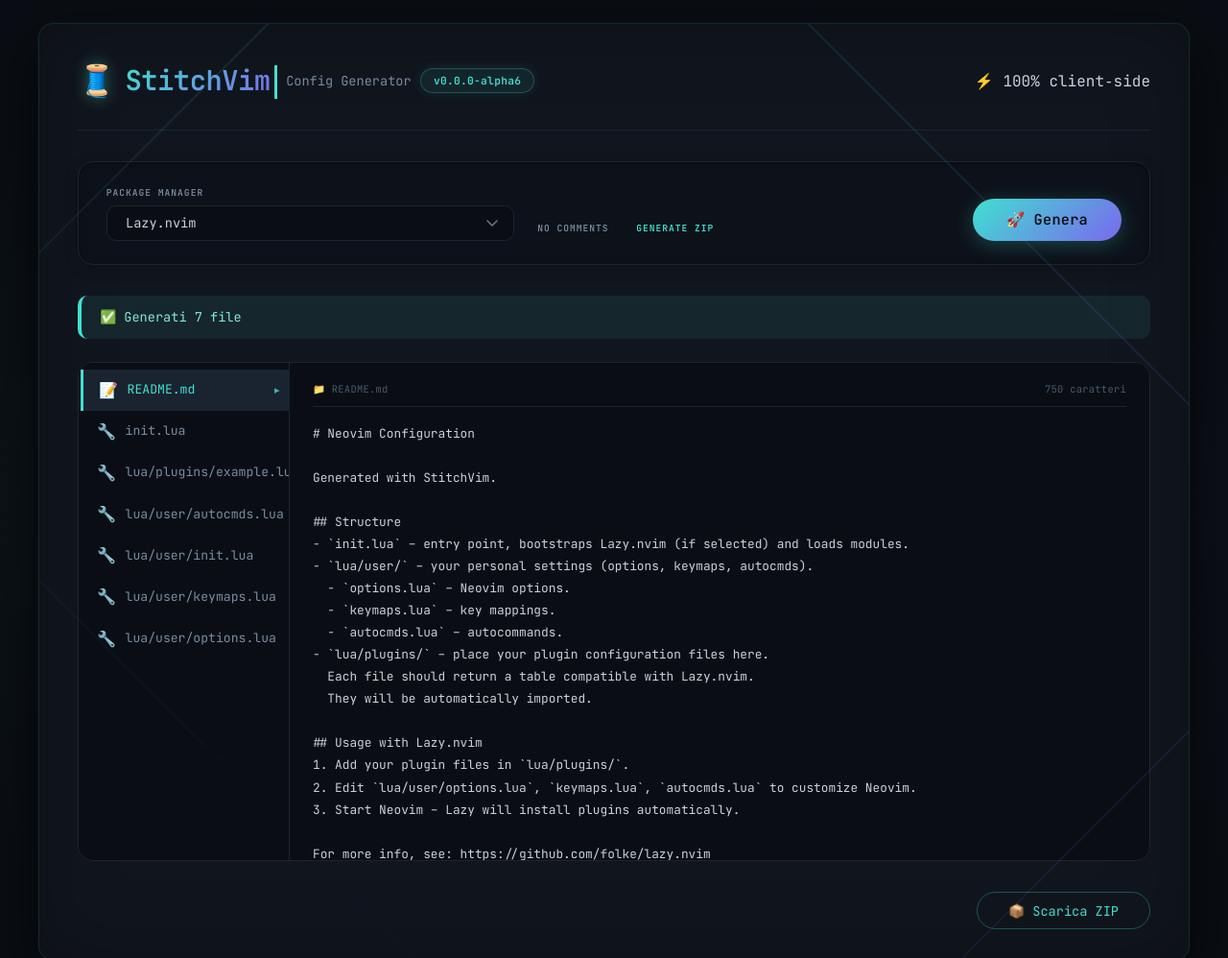
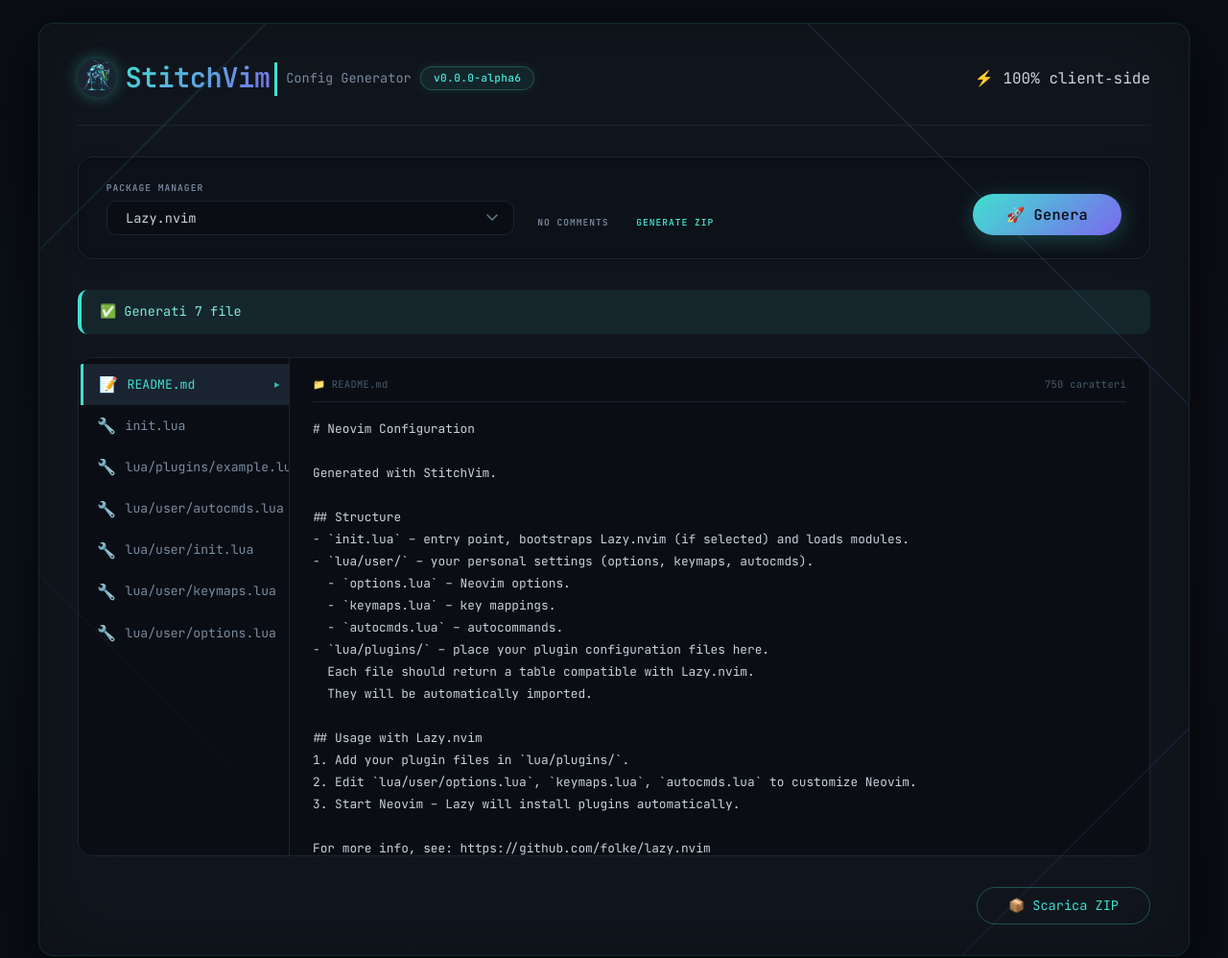
Before and after one commit to SternArchivoDev/sternarchivo.github.io, a plain HTML site: page index.html in a window 1280 px wide. Shown: the top 998 px of the page at 96% size. Drawn offline with nearby package versions, Linux system fonts and the light colour scheme.

Commit message:
Now it is a cool website!

```diff
--- a/index.html
+++ b/index.html
@@ -4,16 +4,24 @@
         <meta charset="UTF-8" />
         <meta name="viewport" content="width=device-width, initial-scale=1.0" />
         <title>StitchVim – Config Generator</title>
+
+        <!-- Favicon -->
+        <link rel="icon" href="icons/stitchfav.ico" type="image/x-icon" />
+        <link rel="shortcut icon" href="icons/stitchfav.ico" type="image/x-icon" />
+
+        <!-- Font e CSS -->
         <link rel="stylesheet" href="style.css" />
-        <!-- Caricamento font monospace per stile terminale -->
         <link href="https://fonts.googleapis.com/css2?family=JetBrains+Mono:wght@400;600&display=swap" rel="stylesheet" />
     </head>
     <body>
         <div class="container">
+            <!-- Sfondo decorativo (opzionale) -->
+            <div class="bg-image" style="background-image: url('icons/StitchNvim.jpg');"></div>
+
             <!-- Header -->
             <header class="header">
                 <div class="logo">
-                    <span class="logo-icon">🧵</span>
+                    <img src="icons/stitchnormal.png" alt="StitchVim Logo" class="logo-icon" />
                     <h1>StitchVim</h1>
                     <span class="subtitle">Config Generator</span>
                     <span class="version-badge" id="versionBadge">v?</span>
--- a/style.css
+++ b/style.css
@@ -115,6 +115,9 @@ body {
     font-size: 2rem;
     filter: drop-shadow(0 0 8px rgba(64, 224, 208, 0.4));
     animation: logoPulse 3s ease-in-out infinite alternate;
+    width: 40px;
+    height: 40px;
+    object-fit: contain;
 }
 
 @keyframes logoPulse {
--- a/vectorialData.json
+++ b/vectorialData.json
@@ -1,5 +1,5 @@
 {
-  "RepoName": "StichVim",
+  "RepoName": "StitchVim",
   "version": "0.0.0-alpha6",
   "snippets": {
     "lazy": {
```
Also changed, not shown: icons/StitchNvim.jpg (added), icons/stitchfav.ico (added), icons/stitchnormal.png (added).
